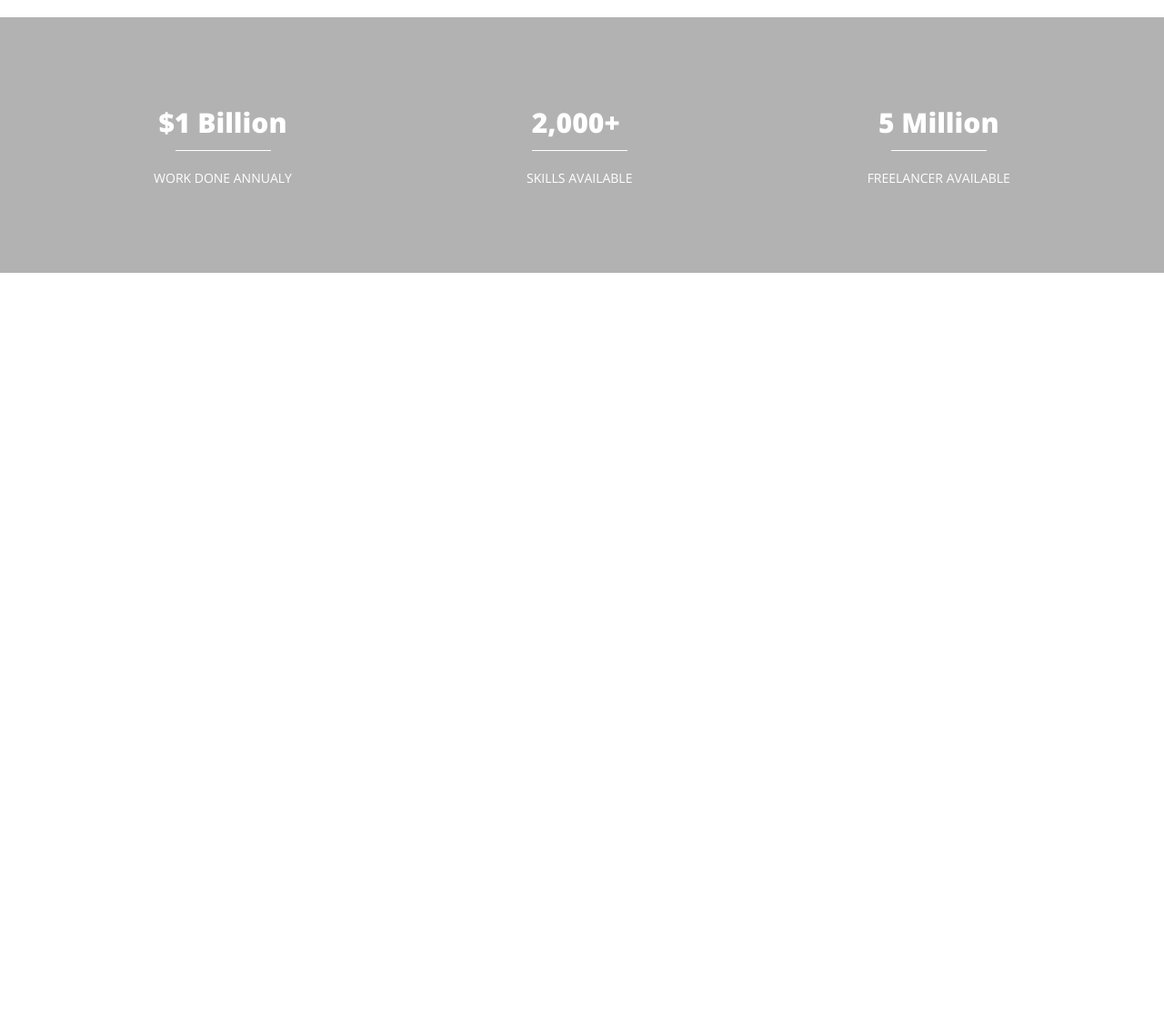
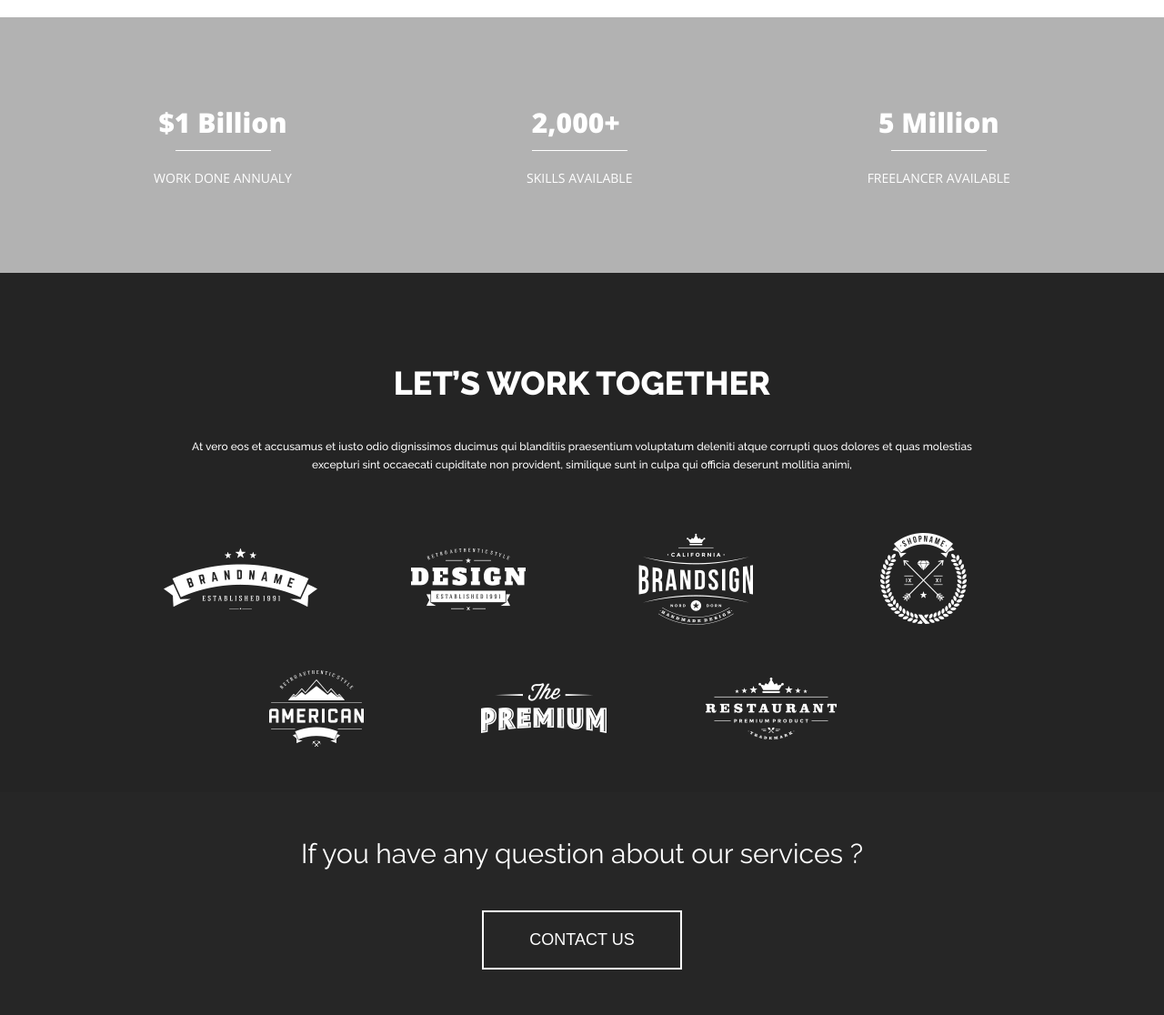
Before and after one commit to karol-wolski/jobBoard, a website built with webpack: page src/index.html in a window 1280 px wide. Shown: the part 5276-6392 px from the top of the page at 91% size. Before the commit the page ends 5576 px from the top, so only its background shows below. Built offline with nearby package versions, Linux system fonts and the light colour scheme.

Commit message:
Add work-together and contact-qustion sections (#8)

```diff
--- a/src/index.html
+++ b/src/index.html
@@ -255,7 +255,6 @@
 				<span class="work__category work__category--blue">Graphics</span>
 				<a href="#" class="work__name">CV Design</a>
 			</div>
-
 		</div>
 	</section>
 	<section class="workers">
@@ -355,6 +354,39 @@
 			</div>
 		</div>
 	</section>
+	<section class="work-together">
+		<h2 class="work-together__title">Let’s Work Together</h2>
+		<p class="work-together__desc">At vero eos et accusamus et iusto odio dignissimos ducimus qui blanditiis praesentium
+			voluptatum deleniti atque corrupti quos dolores et quas molestias excepturi sint occaecati cupiditate non
+			provident, similique sunt in culpa qui officia deserunt mollitia animi,</p>
+		<div class="work-together__container">
+			<div class="work-together__image">
+				<img src="./images/logo_demo_1.png" alt="Logo 1">
+			</div>
+			<div class="work-together__image">
+				<img src="./images/logo_demo_2.png" alt="Logo 2">
+			</div>
+			<div class="work-together__image">
+				<img src="./images/logo_demo_3.png" alt="Logo 3">
+			</div>
+			<div class="work-together__image">
+				<img src="./images/logo_demo_4.png" alt="Logo 4">
+			</div>
+			<div class="work-together__image">
+				<img src="./images/logo_demo_5.png" alt="Logo 5">
+			</div>
+			<div class="work-together__image">
+				<img src="./images/logo_demo_6.png" alt="Logo 6">
+			</div>
+			<div class="work-together__image">
+				<img src="./images/logo_demo_7.png" alt="Logo 7">
+			</div>
+		</div>
+	</section>
+	<section class="contact-question">
+		<h2 class="contact-question__title">If you have any question about our services ?</h2>
+		<button class="btn btn--outlined">Contact Us</button>
+	</section>
 </body>
 
 </html>
--- a/src/scss/_colors.scss
+++ b/src/scss/_colors.scss
@@ -9,6 +9,9 @@ $grey400: #b2b2b2;
 $grey500: #8d8d8d;
 $grey600: #767575;
 $grey700: #4b4b4b;
+$grey800: #262626;
+$grey900: #242424;
+$grey1000: #141414;
 $black: #000;
 $blue100: #2ca7e0;
 $yellow100: #dac00e;
--- a/src/scss/style.scss
+++ b/src/scss/style.scss
@@ -580,6 +580,85 @@ html {
   }
 }
 
+.work-together {
+  display: flex;
+  justify-content: center;
+  align-items: center;
+  flex-direction: column;
+  padding: 10rem 1.5rem 0;
+  color: $white;
+  background-color: $grey900;
+
+  &__title {
+    font-size: 3.6rem;
+    font-weight: 800;
+    text-transform: uppercase;
+    margin-bottom: 4rem;
+  }
+
+  &__desc {
+    font-size: 1.2rem;
+    font-weight: 500;
+    max-width: 90rem;
+    line-height: 1.6;
+    text-align: center;
+    margin-bottom: 6.5rem;
+  }
+
+  &__container {
+    // display: flex;
+    // justify-content: space-evenly;
+    // flex-wrap: wrap;
+    max-width: 120rem;
+    display: grid;
+    grid-template-columns: 1fr;
+    @media (min-width: 520px) {
+      grid-template-columns: repeat(6, 1fr);
+    }
+    @media (min-width: 768px) {
+      grid-template-columns: repeat(9, 1fr);
+    }
+    @media (min-width: 1024px) {
+      grid-template-columns: repeat(12, 1fr);
+    }
+  }
+
+  &__image {
+    display: flex;
+    justify-content: center;
+    align-items: center;
+    width: 25rem;
+    margin-bottom: 5rem;
+    grid-column: span 3;
+    row-gap: 1.5rem;
+
+    @media (min-width: 1200px) {
+      &:nth-child(-1n + 4) {
+        grid-column: span 3;
+      }
+      &:nth-child(5) {
+        grid-column: 2 / span 3;
+      }
+    }
+  }
+}
+
+.contact-question {
+  display: flex;
+  justify-content: center;
+  align-items: center;
+  flex-direction: column;
+  background-color: $grey800;
+  color: $white;
+  padding: 5rem 1.5rem;
+
+  &__title {
+    font-size: 3rem;
+    font-weight: 400;
+    padding-bottom: 4.5rem;
+  }
+}
+
 .btn {
   padding: 5px 10px;
   border: none;
@@ -615,6 +694,19 @@ html {
     }
   }
 
+  &--outlined {
+    border: 2px solid $white;
+    margin: 0 1.5rem;
+    @media (min-width: 640px) {
+      padding: 2rem 5rem;
+    }
+
+    &:hover {
+      background-color: $white;
+      color: $black;
+    }
+  }
+
   &--green {
     background-color: $green200;
     color: $white;
```
Also changed, not shown: src/images/logo_demo_1.png (added), src/images/logo_demo_2.png (added), src/images/logo_demo_3.png (added), src/images/logo_demo_4.png (added), src/images/logo_demo_5.png (added), src/images/logo_demo_6.png (added), src/images/logo_demo_7.png (added).
